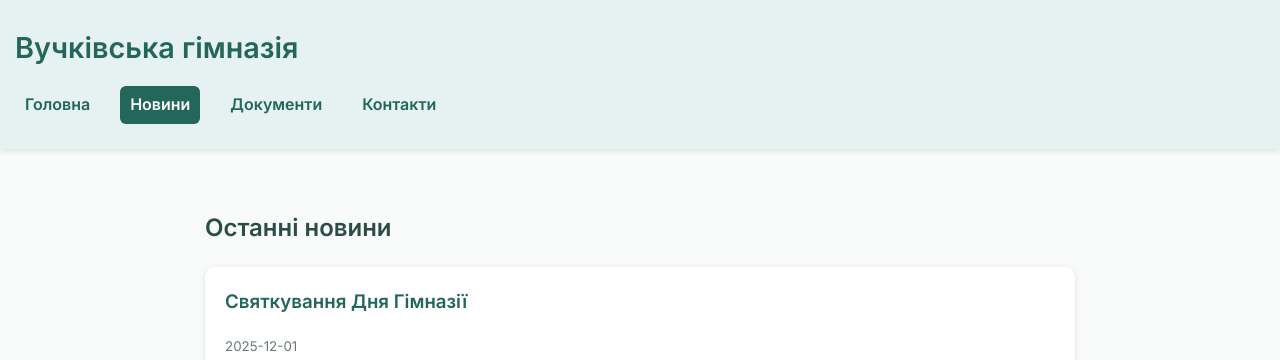
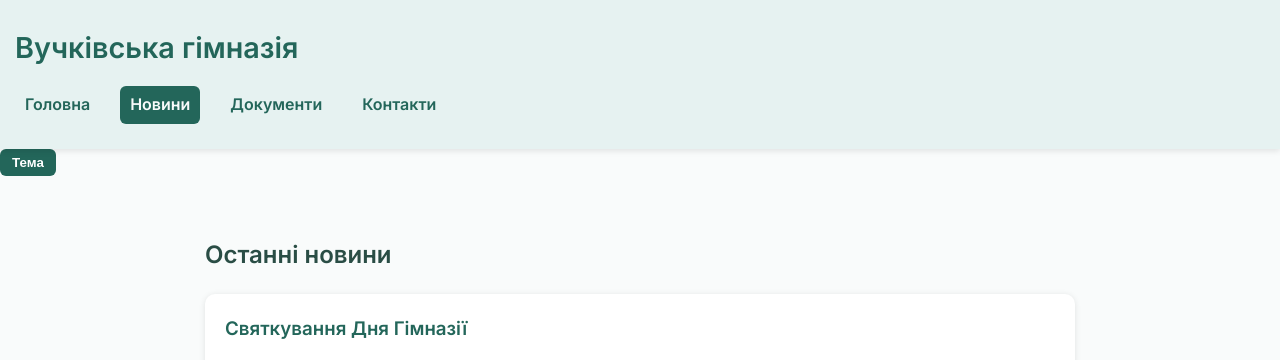
Before and after one commit to Vuchkove/vuchkivska-site, a plain HTML site: page news.html in a window 1280 px wide. Shown: the top 360 px of the page. Drawn offline with Linux system fonts and the light colour scheme.

Commit message:
Update news.html

```diff
--- a/news.html
+++ b/news.html
@@ -16,6 +16,9 @@
       <a href="contacts.html">Контакти</a>
     </nav>
   </header>
+  <button id="theme-toggle" aria-label="Перемикач теми" class="theme-toggle">
+      Тема
+    </button>
 
   <main class="container">
     <h2>Останні новини</h2>
```
